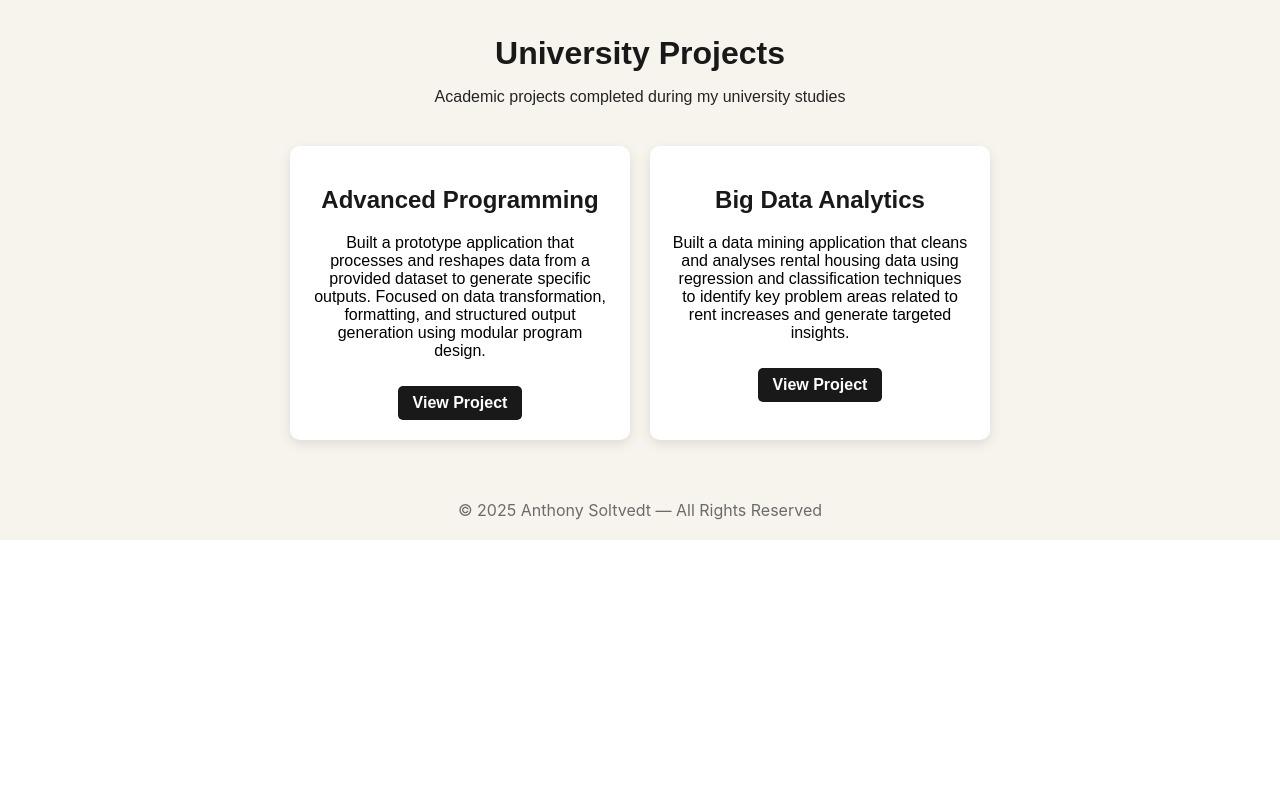
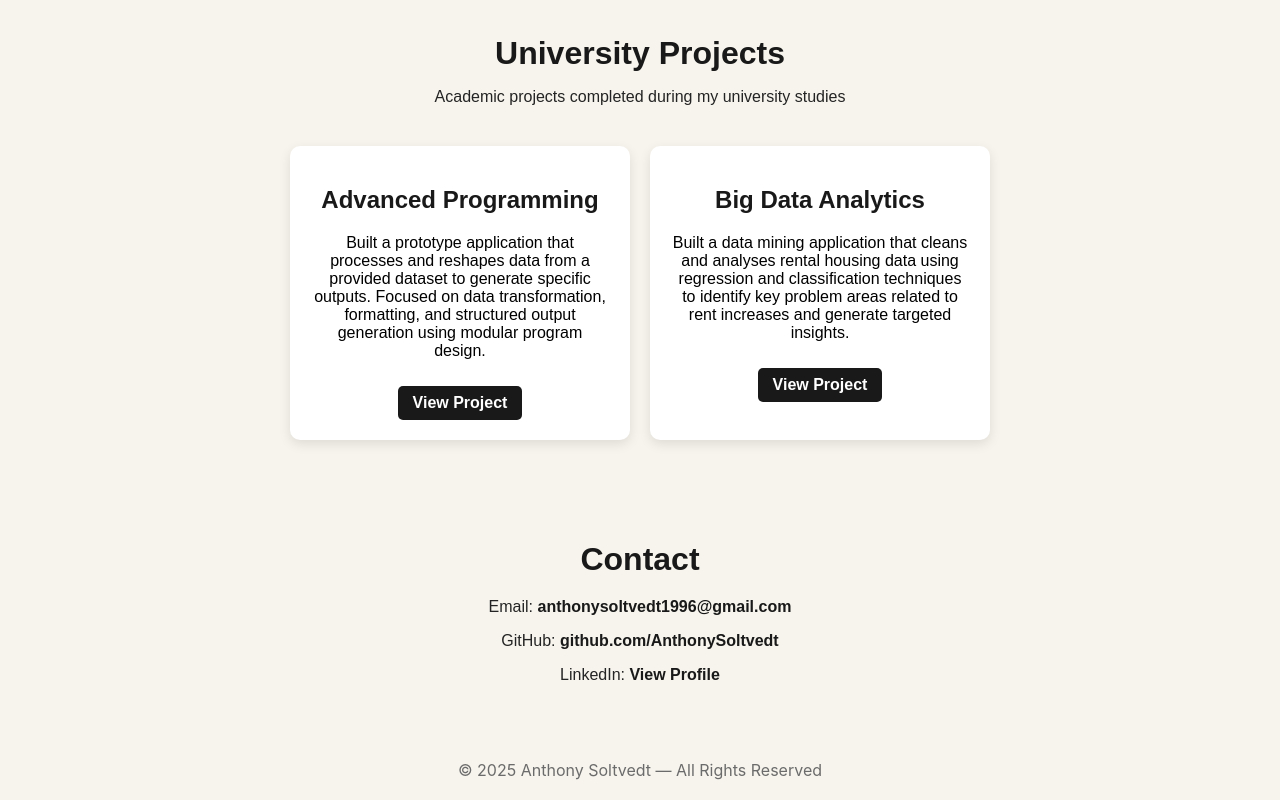
Before and after one commit to AnthonySoltvedt/my-app-, a React (Create React App) app: page / in a window 1280 px wide. Shown: the part 871-1671 px from the top of the page. Before the commit the page ends 1411 px from the top, so only its background shows below. Built offline with nearby package versions, Linux system fonts and the light colour scheme.

Commit message:
Restore contact section

```diff
--- a/src/App.js
+++ b/src/App.js
@@ -224,6 +224,54 @@ function App() {
                     ))}
                 </div>
             </div>
+            {/* CONTACT SECTION */}
+            <div
+                id="contacts"
+                style={{
+                    fontFamily: "Arial, sans-serif",
+                    padding: "40px",
+                    background: colors.mainBg,
+                    textAlign: "center",
+                }}
+            >
+                <h1 style={{ color: colors.accent, marginBottom: "20px" }}>
+                    Contact
+                </h1>
+
+                <p style={{ color: colors.text, marginBottom: "10px" }}>
+                    Email:{" "}
+                    <a
+                        href="anthonysoltvedt1996@gmail.com"
+                        style={{ color: colors.accent, textDecoration: "none", fontWeight: "bold" }}
+                    >
+                        anthonysoltvedt1996@gmail.com
+                    </a>
+                </p>
+
+                <p style={{ color: colors.text, marginBottom: "10px" }}>
+                    GitHub:{" "}
+                    <a
+                        href="https://github.com/AnthonySoltvedt"
+                        target="_blank"
+                        rel="noopener noreferrer"
+                        style={{ color: colors.accent, textDecoration: "none", fontWeight: "bold" }}
+                    >
+                        github.com/AnthonySoltvedt
+                    </a>
+                </p>
+
+                <p style={{ color: colors.text }}>
+                    LinkedIn:{" "}
+                    <a
+                        href="https://www.linkedin.com"
+                        target="_blank"
+                        rel="noopener noreferrer"
+                        style={{ color: colors.accent, textDecoration: "none", fontWeight: "bold" }}
+                    >
+                        View Profile
+                    </a>
+                </p>
+            </div>
 
             {/* FOOTER / CONTACT */}
             <footer
```
